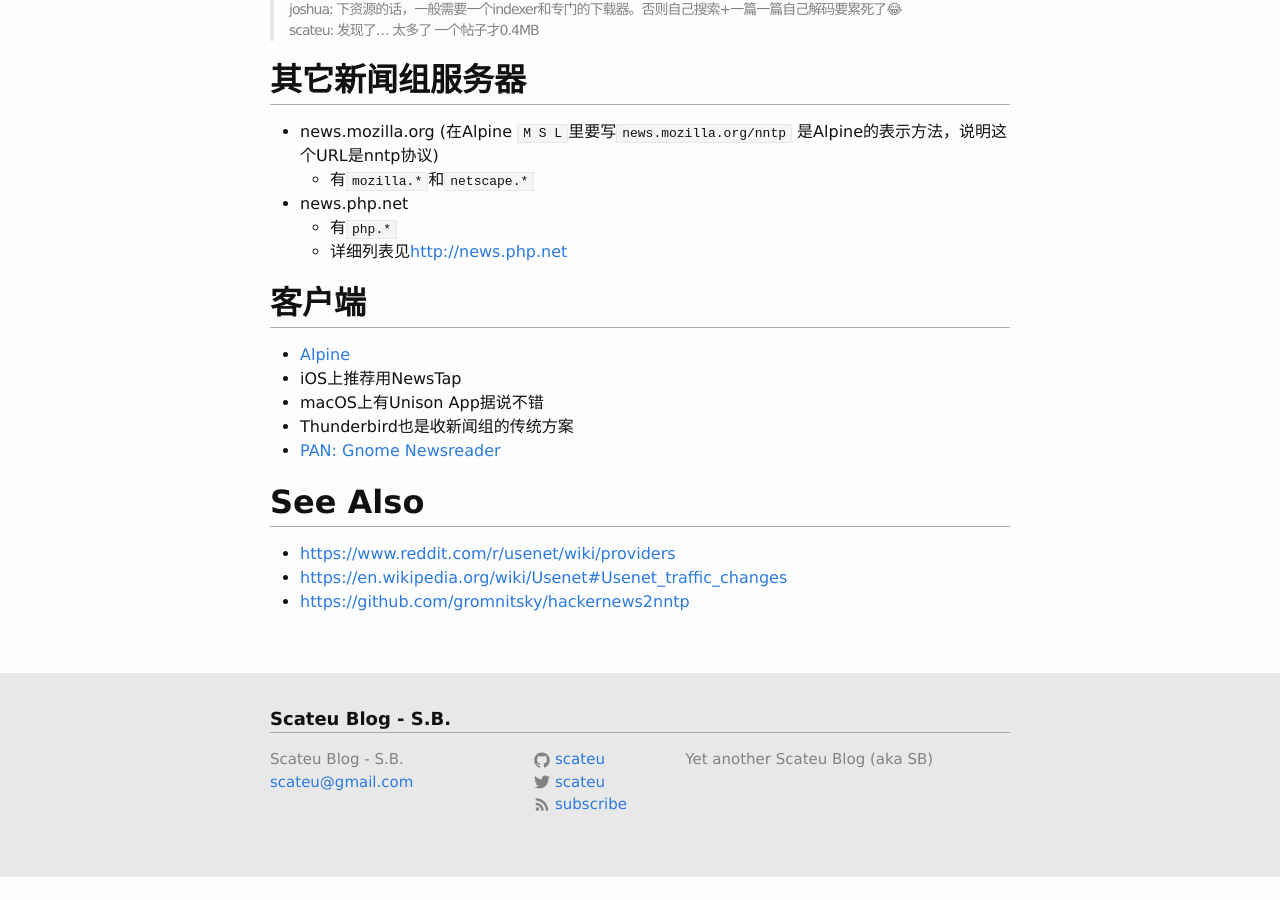
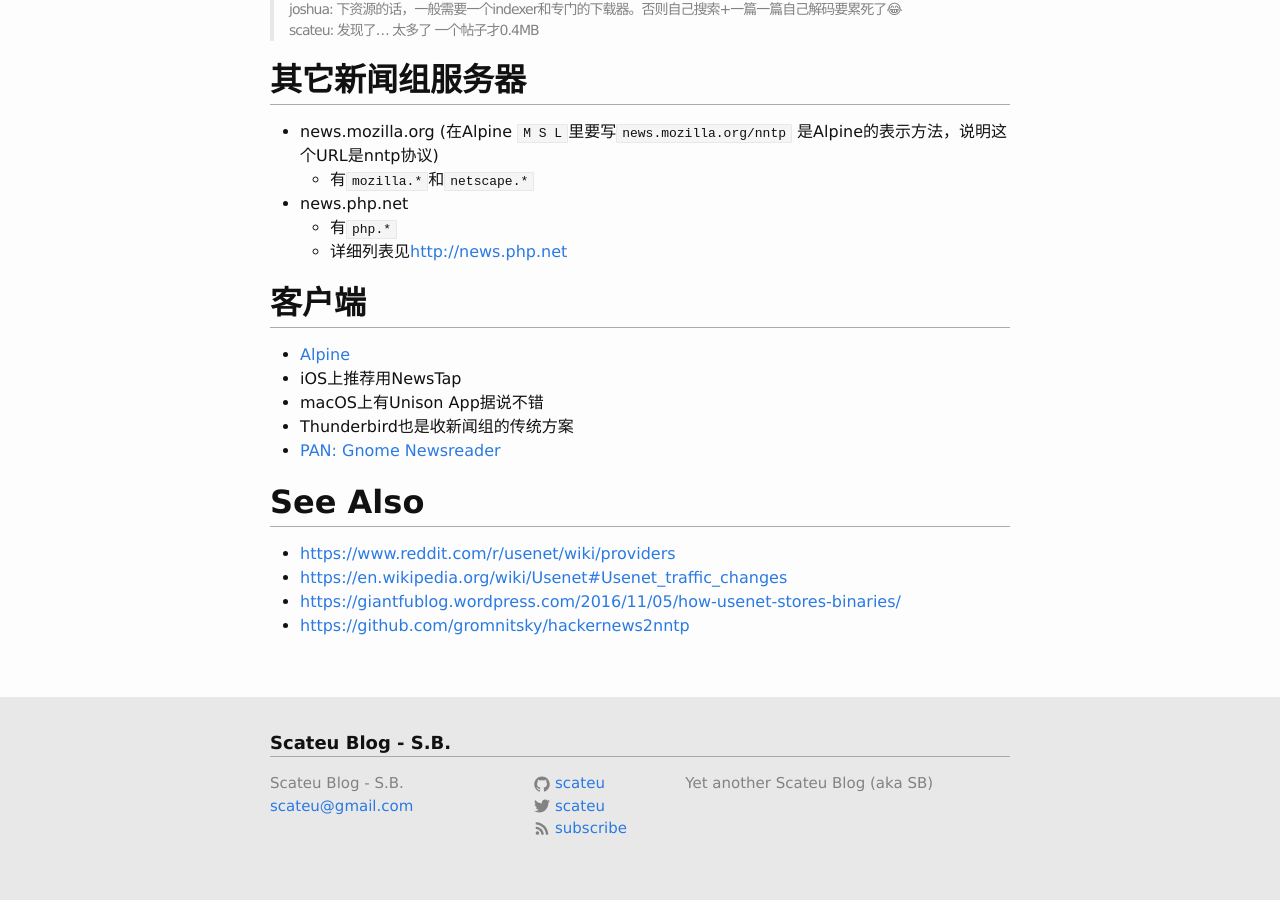
Before and after one commit to scateu/scateu.github.io, a Jekyll site: the page built from _posts/2018-01-05-nntp.md, in a window 1280 px wide and 900 px high, scrolled down 1468 px. Built offline with Jekyll 4.4.1, drawn with Linux system fonts in a browser that asks for light colours; nearby versions of some CDN libraries; comment, search, counter and statistics services are not loaded; before the commit the page ends 2344 px from its top, so only the background shows below that.

Commit message:
Fri Jan  5 21:46:19 CST 2018

```diff
--- a/_posts/2018-01-05-nntp.md
+++ b/_posts/2018-01-05-nntp.md
@@ -90,4 +90,5 @@
 
  - <https://www.reddit.com/r/usenet/wiki/providers>
  - <https://en.wikipedia.org/wiki/Usenet#Usenet_traffic_changes>
+ - <https://giantfublog.wordpress.com/2016/11/05/how-usenet-stores-binaries/>
  - <https://github.com/gromnitsky/hackernews2nntp>
```
